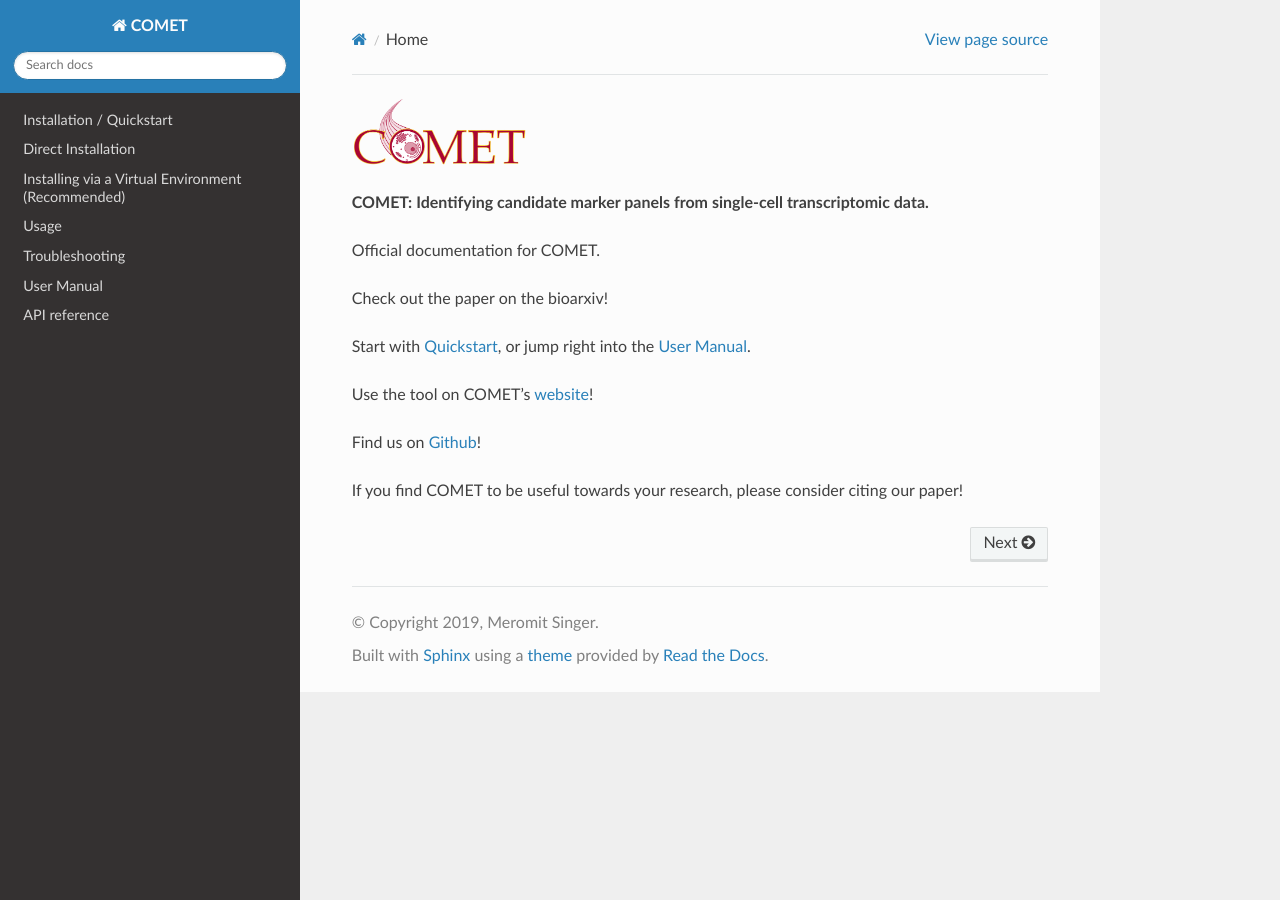
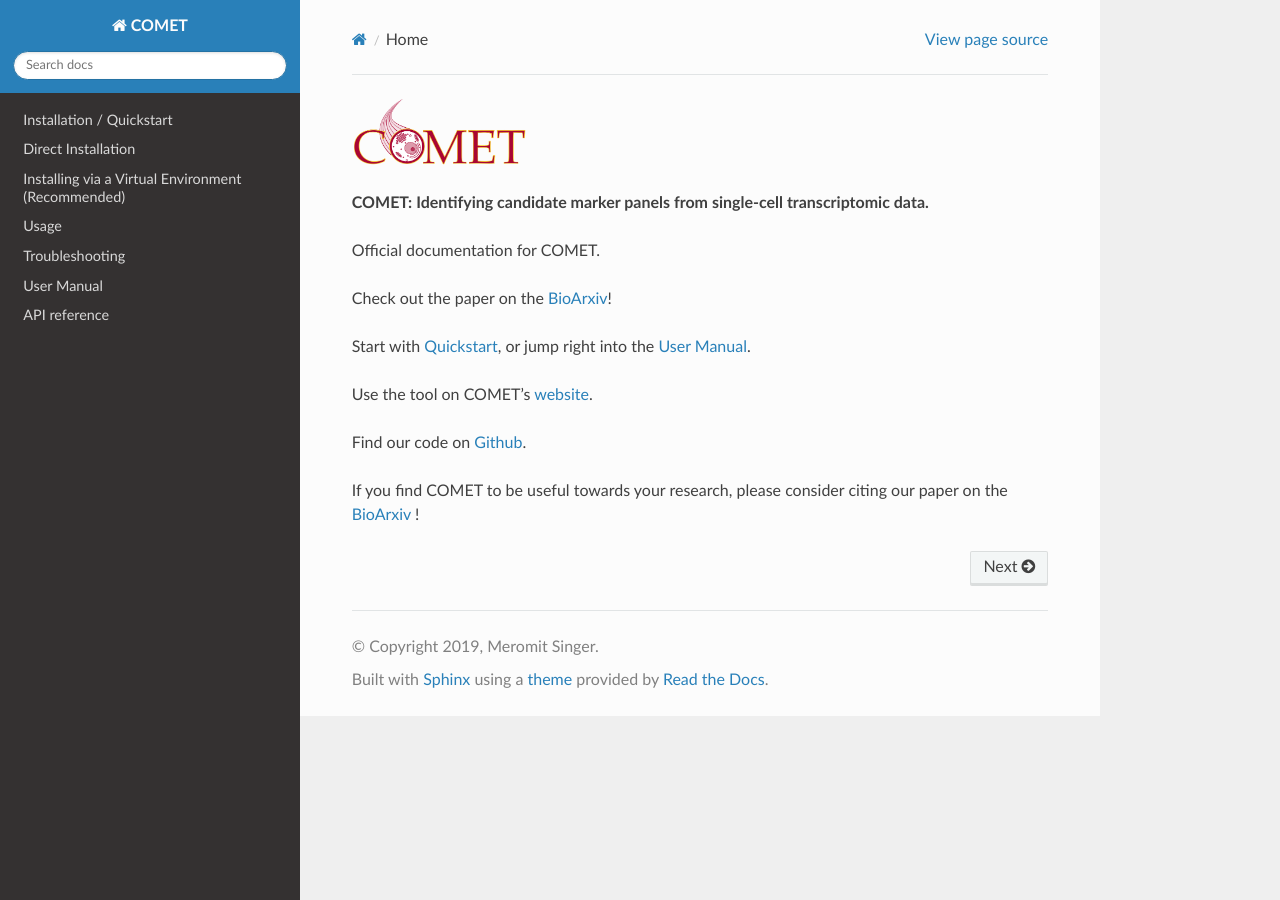
Before and after one commit to MSingerLab/COMETSC, a Sphinx documentation site: the page built from docs/source/index.rst, in a window 1280 px wide. Built offline with Sphinx 7.4.7 and the Read the Docs theme 2.0.0, drawn with Linux system fonts in a browser that asks for light colours.

Commit message:
bioarxiv link

```diff
--- a/docs/source/index.rst
+++ b/docs/source/index.rst
@@ -1,11 +1,14 @@
 .. title:: Home
 
 .. _Github: https://github.com/MSingerLab/COMETSC
+
+.. _BioArxiv: https://www.biorxiv.org/content/10.1101/655753v1
 
 .. _website: http://www.cometsc.com/index
 
 .. |comet| image:: _static/COMET.png
    :width: 25%
+
 
 |comet|
 
@@ -13,17 +16,17 @@
 
 Official documentation for COMET.
 
-Check out the paper on the bioarxiv!
+Check out the paper on the BioArxiv_!
 
 Start with :doc:`Quickstart<quickstart>`, or jump right into the :doc:`User Manual<manual>`.
 
-Use the tool on COMET's website_!
+Use the tool on COMET's website_.
 
-Find us on Github_!
+Find our code on Github_.
 
 
 If you find COMET to be useful towards your research, please consider
-citing our paper!
+citing our paper on the BioArxiv_ !
 
 .. toctree::
    :maxdepth: 2
```
